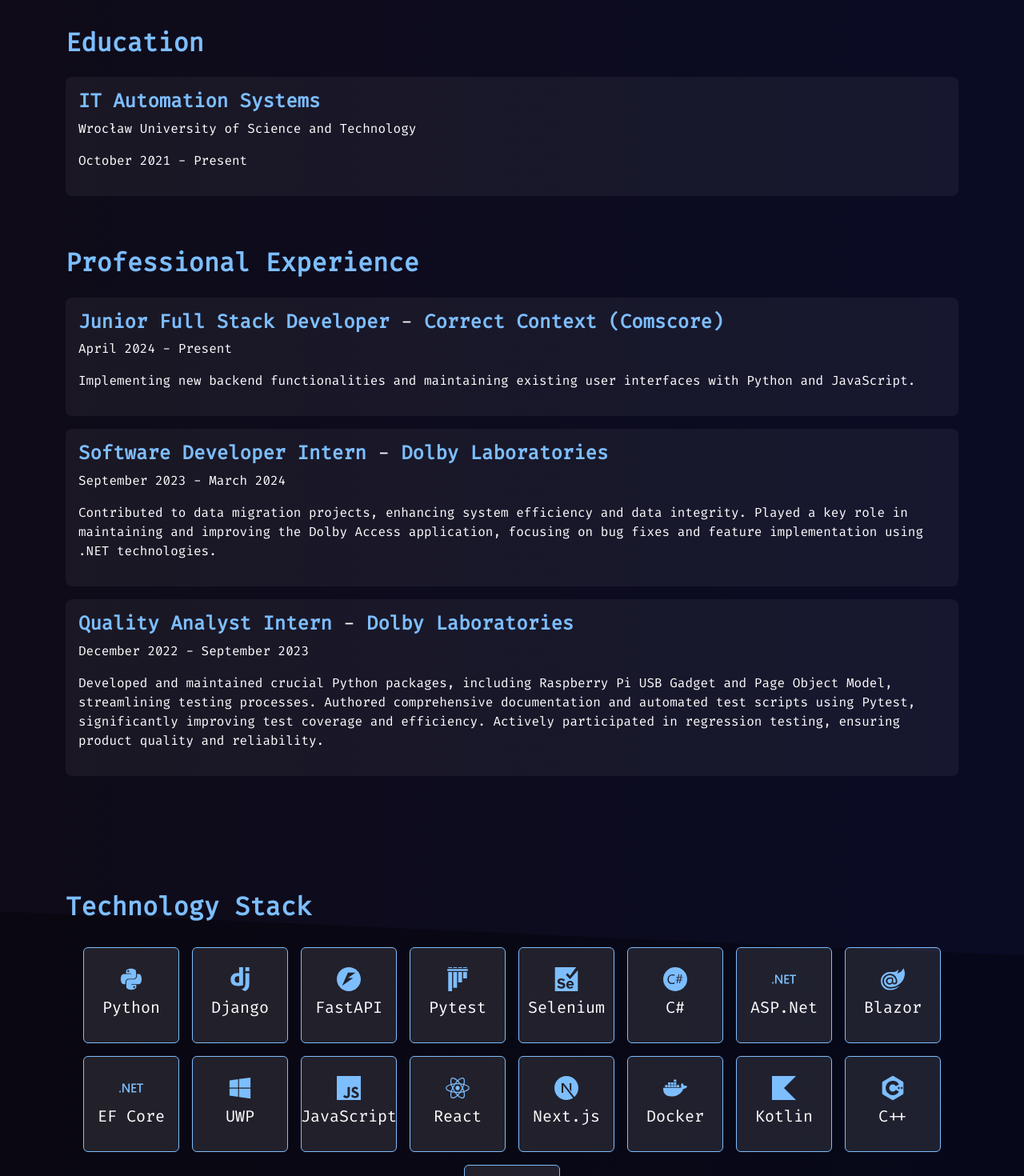
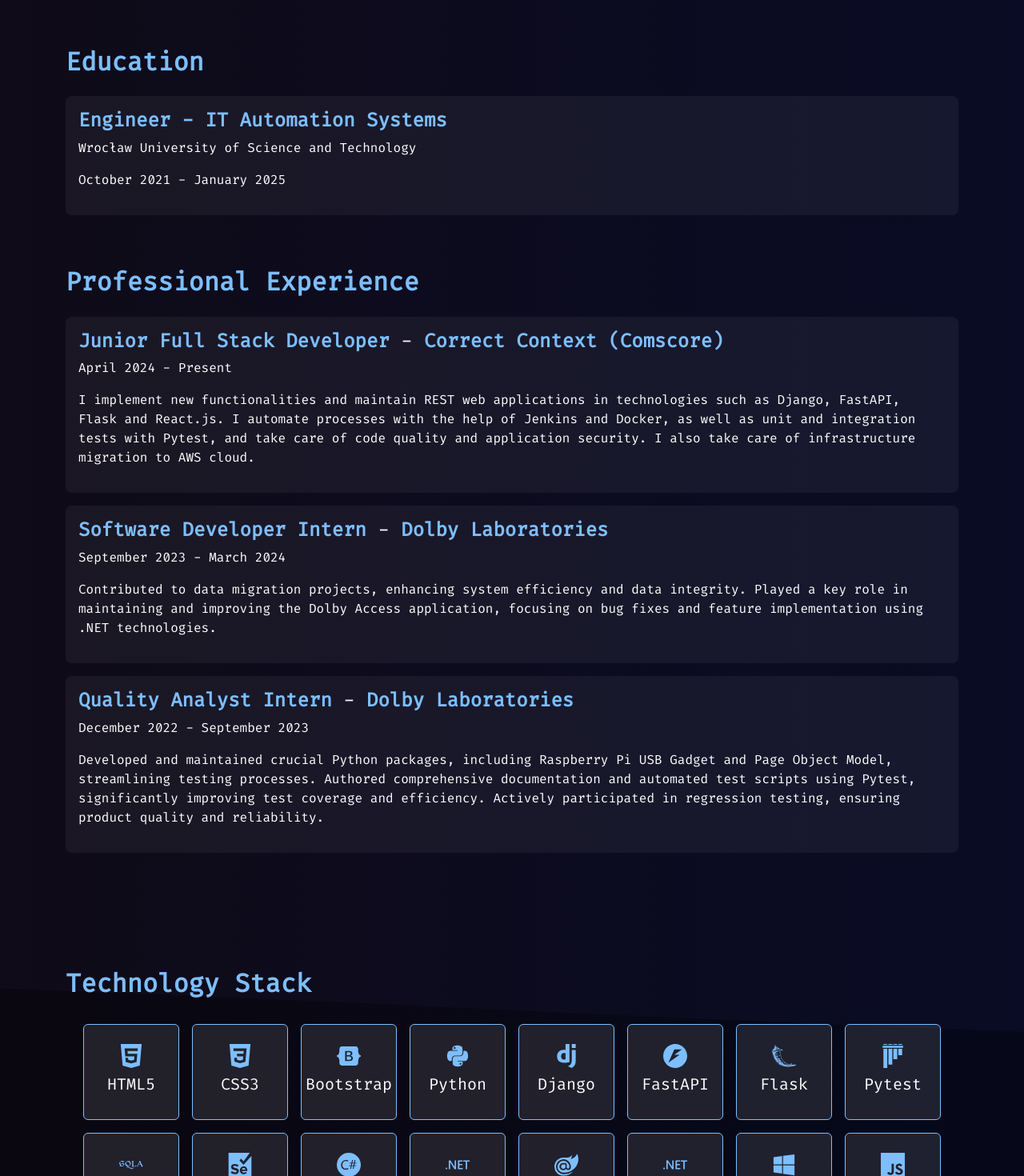
Before and after one commit to pietrykovsky/portfolio, a Next.js app: page /about in a window 1280 px wide. Shown: the part 1000-2470 px from the top of the page at 80% size. Built offline with nearby package versions, Linux system fonts and the light colour scheme; no server answers.

Commit message:
Add project description for GymTracker in English and Polish, update personal information in About section.

```diff
--- a/messages/en/about.json
+++ b/messages/en/about.json
@@ -1,20 +1,20 @@
 {
   "pageTitle": "About <highlighted>Me</highlighted>",
-  "introText": "Greetings, fellow code enthusiasts and digital explorers! I'm <highlighted>Michał Pietrykowski</highlighted>, a 23-year-old software developer from the city of <highlighted>Wrocław, Poland</highlighted>. My journey through the binary realms began in the hallowed halls of secondary school, where I first encountered the mystical language of <highlighted>QBASIC</highlighted>. Little did I know that this encounter would spark a lifelong passion for coding and set me on a path to becoming a <highlighted>full-stack sorcerer</highlighted>.",
-  "academicText": "My quest for knowledge led me to the prestigious <highlighted>Wrocław University of Science and Technology</highlighted>, where I'm currently unraveling the secrets of <highlighted>IT Automation Systems</highlighted>. This academic adventure has equipped me with a diverse arsenal of programming languages and technologies, from the serpentine coils of <highlighted>Python</highlighted> to the sleek efficiency of <highlighted>C#</highlighted>.",
+  "introText": "Greetings, fellow code enthusiasts and digital explorers! I'm <highlighted>Michał Pietrykowski</highlighted>, a 23-year-old software developer from the city of <highlighted>Wrocław, Poland</highlighted>. My journey through the binary realms began in the hallowed halls of secondary school, where I first encountered the mystical language of <highlighted>QBASIC</highlighted>. Little did I know that this encounter would spark a lifelong passion for coding and set me on a path to becoming a <highlighted>full-stack developer</highlighted>.",
+  "academicText": "My quest for knowledge led me to the prestigious <highlighted>Wrocław University of Science and Technology</highlighted>, where I successfully defended my Engineering Thesis with the grade (5.0) and earned my Engineering degree in <highlighted>IT Automation Systems</highlighted>. This academic adventure has equipped me with a diverse arsenal of programming languages and technologies, from the serpentine coils of <highlighted>Python</highlighted> to the sleek efficiency of <highlighted>C#</highlighted>.",
   "hobbyText": "When I'm not conjuring code or debugging in digital dungeons, you might find me lost in the pages of an <highlighted>Asimov</highlighted> novel, contemplating the future of AI, or perfecting the art of the <highlighted>Japanese tea ceremony</highlighted>. And yes, I've been known to save <highlighted>Night City</highlighted> a time or two in <highlighted>Cyberpunk 2077</highlighted> - because even in the virtual world, there's always code to be written and bugs to be squashed!",
   "skillText": "My superpower? I can debug code faster than I can drink a bowl of <highlighted>matcha</highlighted> - and trust me, that's saying something! So whether you're here to collaborate on the next big tech innovation or simply to chat about the intersection of code and culture, I'm always ready for the next adventure. Let's write the future together, one line of code at a time!",
   "educationTitle": "Education",
-  "educationDegree": "IT Automation Systems",
+  "educationDegree": "Engineer - IT Automation Systems",
   "educationSchool": "Wrocław University of Science and Technology",
-  "educationPeriod": "October 2021 - Present",
+  "educationPeriod": "October 2021 - January 2025",
   "experienceTitle": "Professional Experience",
   "experienceItems": [
     {
       "title": "Junior Full Stack Developer",
       "company": "Correct Context (Comscore)",
       "period": "April 2024 - Present",
-      "description": "Implementing new backend functionalities and maintaining existing user interfaces with Python and JavaScript."
+      "description": "I implement new functionalities and maintain REST web applications in technologies such as Django, FastAPI, Flask and React.js. I automate processes with the help of Jenkins and Docker, as well as unit and integration tests with Pytest, and take care of code quality and application security. I also take care of infrastructure migration to AWS cloud."
     },
     {
       "title": "Software Developer Intern",
--- a/messages/en/projects.json
+++ b/messages/en/projects.json
@@ -3,6 +3,7 @@
   "demoButton": "Demo",
   "repoButton": "Repository",
   "projectDescriptions": {
+    "gymTracker": "GymTracker is a comprehensive web application designed for fitness enthusiasts to track their workouts, monitor body measurements, and analyze training progress. Built with Blazor Server and modern .NET technologies, it offers a robust platform for managing your fitness journey.",
     "portfolio": "A personal portfolio website built with Next.js and React Bootstrap, showcasing my projects and skills.",
     "pythonRaycaster": "Game written in Python using Pygame library with game engine built from scratch. Features raycasting rendering, collision detection, user interface, equipable weapons and simple AI.",
     "legoRanking": "A web application for ranking most cost effective Lego bundles, with custom scraper. Built with Django, Selenium, Docker and React.",
--- a/messages/pl/projects.json
+++ b/messages/pl/projects.json
@@ -3,6 +3,7 @@
   "demoButton": "Demo",
   "repoButton": "Repozytorium",
   "projectDescriptions": {
+    "gymTracker": "GymTracker to aplikacja webowa przeznaczona dla entuzjastów fitnessu do śledzenia swoich treningów, monitorowania pomiarów ciała i analizowania postępów treningowych. Zbudowany z Blazor Server i nowoczesnych technologii .NET, oferuje solidną platformę do zarządzania swoją podróżą fitness.",
     "portfolio": "Osobista strona portfolio zbudowana przy użyciu Next.js i React Bootstrap, prezentująca moje projekty i umiejętności.",
     "pythonRaycaster": "Gra napisana w Pythonie z wykorzystaniem biblioteki Pygame, z silnikiem gry zbudowanym od podstaw. Zawiera renderowanie raycasting, wykrywanie kolizji, interfejs użytkownika, możliwość ekwipowania broni i prostą AI.",
     "legoRanking": "Aplikacja internetowa do rankingowania najbardziej opłacalnych zestawów Lego, z własnym scraperem. Zbudowana przy użyciu Django, Selenium, Docker i React.",
--- a/src/app/about/page.jsx
+++ b/src/app/about/page.jsx
@@ -1,17 +1,61 @@
 "use client";
 
-import React, { useEffect, useRef } from 'react';
-import { Container, Row, Col, Image, Card } from 'react-bootstrap';
-import { useTranslations } from 'next-intl';
-import { getHighlightedString } from '../utils';
-import { FaPython, FaReact, FaDocker, FaGitAlt, FaJira, FaGithub, FaBitbucket, FaGitlab, FaSlack, FaMicrosoft, FaUbuntu, FaApple, FaWindows } from 'react-icons/fa';
-import { SiDjango, SiCsharp, SiDotnet, SiJavascript, SiKotlin, SiCplusplus, SiFastapi, SiSelenium, SiPytest, SiBlazor, SiVisualstudiocode, SiGnubash, SiNginx, SiNextdotjs } from 'react-icons/si';
-import { DiZend } from 'react-icons/di';
-import globalStyles from '../page.module.css';
-import styles from './page.module.css';
+import React, { useEffect, useRef } from "react";
+import { Container, Row, Col, Image, Card } from "react-bootstrap";
+import { useTranslations } from "next-intl";
+import { getHighlightedString } from "../utils";
+import {
+  FaPython,
+  FaReact,
+  FaDocker,
+  FaGitAlt,
+  FaJira,
+  FaGithub,
+  FaBitbucket,
+  FaGitlab,
+  FaSlack,
+  FaMicrosoft,
+  FaUbuntu,
+  FaApple,
+  FaWindows,
+  FaJenkins,
+} from "react-icons/fa";
+import {
+  SiDjango,
+  SiFlask,
+  SiCsharp,
+  SiDotnet,
+  SiJavascript,
+  SiTypescript,
+  SiKotlin,
+  SiCplusplus,
+  SiFastapi,
+  SiSelenium,
+  SiPytest,
+  SiBlazor,
+  SiVisualstudiocode,
+  SiGnubash,
+  SiNginx,
+  SiNextdotjs,
+  SiSqlalchemy,
+  SiHtml5,
+  SiCss3,
+  SiBootstrap,
+} from "react-icons/si";
+import { DiZend } from "react-icons/di";
+import globalStyles from "../page.module.css";
+import styles from "./page.module.css";
 
 const TechStack = ({ tech, icon }) => (
-  <Card className={`m-2 ${styles.techCard}`} style={{ width: '120px', height: '120px', backgroundColor: 'rgba(255, 255, 255, 0.1)', border: '1px solid #7dbeff' }}>
+  <Card
+    className={`m-2 ${styles.techCard}`}
+    style={{
+      width: "120px",
+      height: "120px",
+      backgroundColor: "rgba(255, 255, 255, 0.1)",
+      border: "1px solid #7dbeff",
+    }}
+  >
     <Card.Body className="d-flex flex-column justify-content-center align-items-center">
       {icon}
       <Card.Title className="text-center text-white mt-2">{tech}</Card.Title>
@@ -21,7 +65,10 @@
 
 const ExperienceItem = ({ title, company, period, description }) => (
   <div className={styles.experienceItem}>
-    <h4><span className={globalStyles.highlighted}>{title}</span> - <span className={globalStyles.highlighted}>{company}</span></h4>
+    <h4>
+      <span className={globalStyles.highlighted}>{title}</span> -{" "}
+      <span className={globalStyles.highlighted}>{company}</span>
+    </h4>
     <p className="text-white">{period}</p>
     <p>{description}</p>
   </div>
@@ -29,20 +76,23 @@
 
 const SectionBackground = ({ children }) => (
   <div className={globalStyles.tildeBackground}>
-    <Container>
-      {children}
-    </Container>
+    <Container>{children}</Container>
   </div>
 );
 
 export default function About() {
-  const t = useTranslations('about');
+  const t = useTranslations("about");
 
   const technologies = [
+    { name: "HTML5", icon: <SiHtml5 size={30} color="#7dbeff" /> },
+    { name: "CSS3", icon: <SiCss3 size={30} color="#7dbeff" /> },
+    { name: "Bootstrap", icon: <SiBootstrap size={30} color="#7dbeff" /> },
     { name: "Python", icon: <FaPython size={30} color="#7dbeff" /> },
     { name: "Django", icon: <SiDjango size={30} color="#7dbeff" /> },
     { name: "FastAPI", icon: <SiFastapi size={30} color="#7dbeff" /> },
+    { name: "Flask", icon: <SiFlask size={30} color="#7dbeff" /> },
     { name: "Pytest", icon: <SiPytest size={30} color="#7dbeff" /> },
+    { name: "SQLAlchemy", icon: <SiSqlalchemy size={30} color="#7dbeff" /> },
     { name: "Selenium", icon: <SiSelenium size={30} color="#7dbeff" /> },
     { name: "C#", icon: <SiCsharp size={30} color="#7dbeff" /> },
     { name: "ASP.Net", icon: <SiDotnet size={30} color="#7dbeff" /> },
@@ -50,6 +100,7 @@
     { name: "EF Core", icon: <SiDotnet size={30} color="#7dbeff" /> },
     { name: "UWP", icon: <FaWindows size={30} color="#7dbeff" /> },
     { name: "JavaScript", icon: <SiJavascript size={30} color="#7dbeff" /> },
+    { name: "TypeScript", icon: <SiTypescript size={30} color="#7dbeff" /> },
     { name: "React", icon: <FaReact size={30} color="#7dbeff" /> },
     { name: "Next.js", icon: <SiNextdotjs size={30} color="#7dbeff" /> },
     { name: "Docker", icon: <FaDocker size={30} color="#7dbeff" /> },
@@ -72,6 +123,7 @@
     { name: "GitLab", icon: <FaGitlab size={30} color="#7dbeff" /> },
     { name: "Jira", icon: <FaJira size={30} color="#7dbeff" /> },
     { name: "Git", icon: <FaGitAlt size={30} color="#7dbeff" /> },
+    { name: "Jenkins", icon: <FaJenkins size={30} color="#7dbeff" /> },
   ];
 
   const aboutTextRef = useRef(null);
@@ -96,11 +148,14 @@
           </Col>
           <Col md={7}>
             <div ref={aboutTextRef} className={styles.hiddenInitially}>
-              <h1 className={styles.sectionTitle} dangerouslySetInnerHTML={{ __html: getHighlightedString(t, 'pageTitle')}}/>
-              <p dangerouslySetInnerHTML={{ __html: getHighlightedString(t, 'introText')}}/>
-              <p dangerouslySetInnerHTML={{ __html: getHighlightedString(t, 'academicText')}}/>
-              <p dangerouslySetInnerHTML={{ __html: getHighlightedString(t, 'hobbyText')}}/>
-              <p dangerouslySetInnerHTML={{ __html: getHighlightedString(t, 'skillText')}}/>
+              <h1
+                className={styles.sectionTitle}
+                dangerouslySetInnerHTML={{ __html: getHighlightedString(t, "pageTitle") }}
+              />
+              <p dangerouslySetInnerHTML={{ __html: getHighlightedString(t, "introText") }} />
+              <p dangerouslySetInnerHTML={{ __html: getHighlightedString(t, "academicText") }} />
+              <p dangerouslySetInnerHTML={{ __html: getHighlightedString(t, "hobbyText") }} />
+              <p dangerouslySetInnerHTML={{ __html: getHighlightedString(t, "skillText") }} />
             </div>
           </Col>
         </Row>
@@ -109,11 +164,15 @@
       <Container className="my-5">
         <Row className="mb-5">
           <Col>
-            <h2 className={styles.sectionTitle}><span className={globalStyles.highlighted}>{t('educationTitle')}</span></h2>
+            <h2 className={styles.sectionTitle}>
+              <span className={globalStyles.highlighted}>{t("educationTitle")}</span>
+            </h2>
             <div className={styles.educationItem}>
-              <h4><span className={globalStyles.highlighted}>{t('educationDegree')}</span></h4>
-              <p>{t('educationSchool')}</p>
-              <p className="text-white">{t('educationPeriod')}</p>
+              <h4>
+                <span className={globalStyles.highlighted}>{t("educationDegree")}</span>
+              </h4>
+              <p>{t("educationSchool")}</p>
+              <p className="text-white">{t("educationPeriod")}</p>
             </div>
           </Col>
         </Row>
@@ -121,9 +180,9 @@
         <Row className="mb-5">
           <Col>
             <h2 className={styles.sectionTitle}>
-              <span className={globalStyles.highlighted}>{t('experienceTitle')}</span>
+              <span className={globalStyles.highlighted}>{t("experienceTitle")}</span>
             </h2>
-            {Object.values(t.raw('experienceItems')).map((item, index) => (
+            {Object.values(t.raw("experienceItems")).map((item, index) => (
               <ExperienceItem
                 key={index}
                 title={item.title}
@@ -139,7 +198,9 @@
       <SectionBackground>
         <Row className="py-5">
           <Col>
-            <h2 className={styles.sectionTitle}><span className={globalStyles.highlighted}>{t('techStackTitle')}</span></h2>
+            <h2 className={styles.sectionTitle}>
+              <span className={globalStyles.highlighted}>{t("techStackTitle")}</span>
+            </h2>
             <div className="d-flex flex-wrap justify-content-center">
               {technologies.map((tech, index) => (
                 <TechStack key={index} tech={tech.name} icon={tech.icon} />
@@ -149,7 +210,9 @@
         </Row>
         <Row className="py-5">
           <Col>
-            <h2 className={styles.sectionTitle}><span className={globalStyles.highlighted}>{t('toolsTitle')}</span></h2>
+            <h2 className={styles.sectionTitle}>
+              <span className={globalStyles.highlighted}>{t("toolsTitle")}</span>
+            </h2>
             <div className="d-flex flex-wrap justify-content-center">
               {tools.map((tool, index) => (
                 <TechStack key={index} tech={tool.name} icon={tool.icon} />
@@ -162,9 +225,12 @@
       <Container>
         <Row className="py-5">
           <Col>
-            <h2 className={styles.sectionTitle}><span className={globalStyles.highlighted}>{t('futureTitle')}</span></h2>
-            <p dangerouslySetInnerHTML={{ __html: getHighlightedString(t, 'futureText1')}}/>
-            <p dangerouslySetInnerHTML={{ __html: getHighlightedString(t, 'futureText2')}}/><p dangerouslySetInnerHTML={{ __html: getHighlightedString(t, 'futureText3')}}/>
+            <h2 className={styles.sectionTitle}>
+              <span className={globalStyles.highlighted}>{t("futureTitle")}</span>
+            </h2>
+            <p dangerouslySetInnerHTML={{ __html: getHighlightedString(t, "futureText1") }} />
+            <p dangerouslySetInnerHTML={{ __html: getHighlightedString(t, "futureText2") }} />
+            <p dangerouslySetInnerHTML={{ __html: getHighlightedString(t, "futureText3") }} />
           </Col>
         </Row>
       </Container>
```
Also changed, not shown: messages/pl/about.json (+5 -5 lines), src/app/projects/page.jsx (+51 -23 lines), public/previews/gym-tracker.png (added), 1 other file (tests, documents, lock files or other folders).
